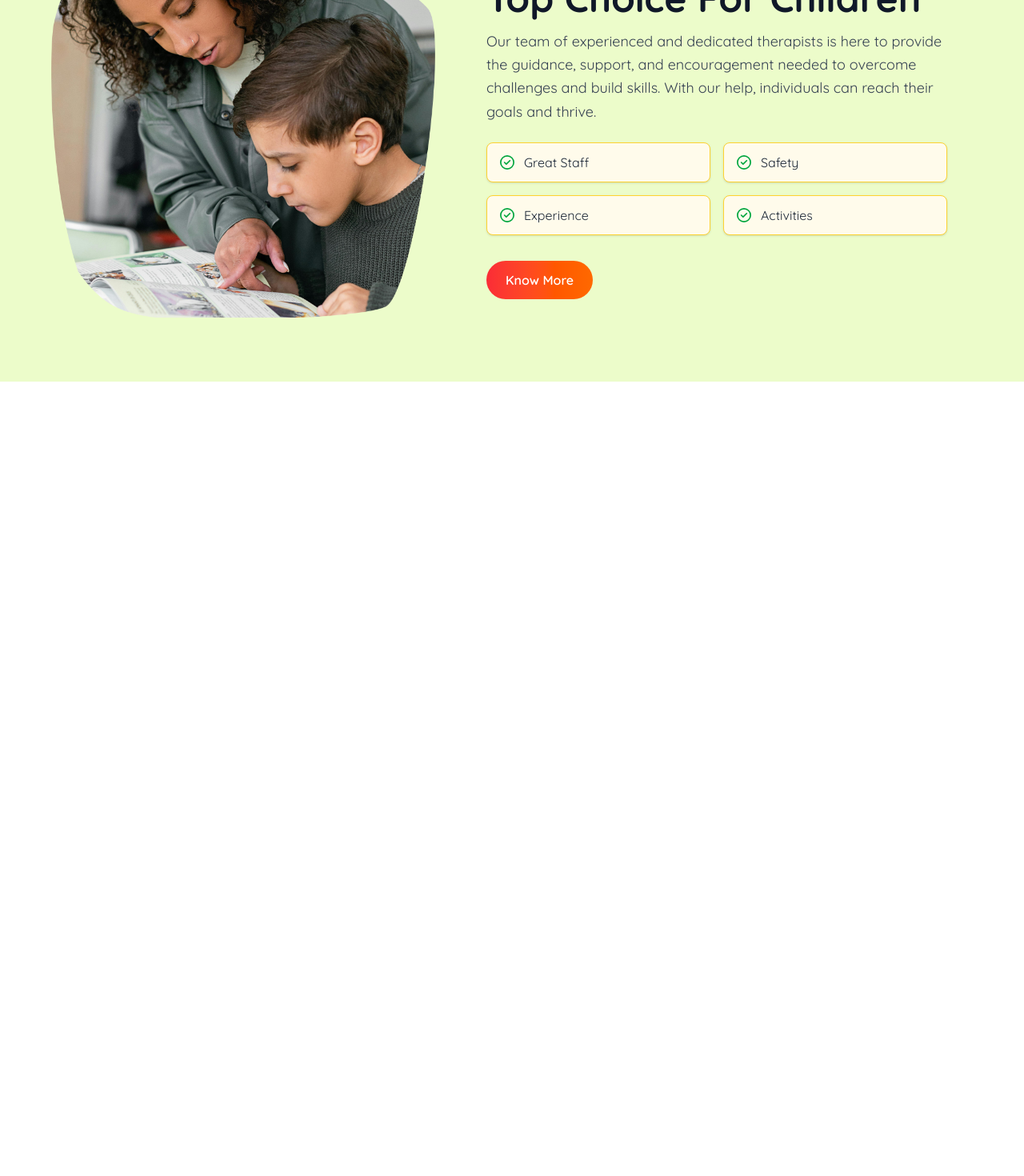
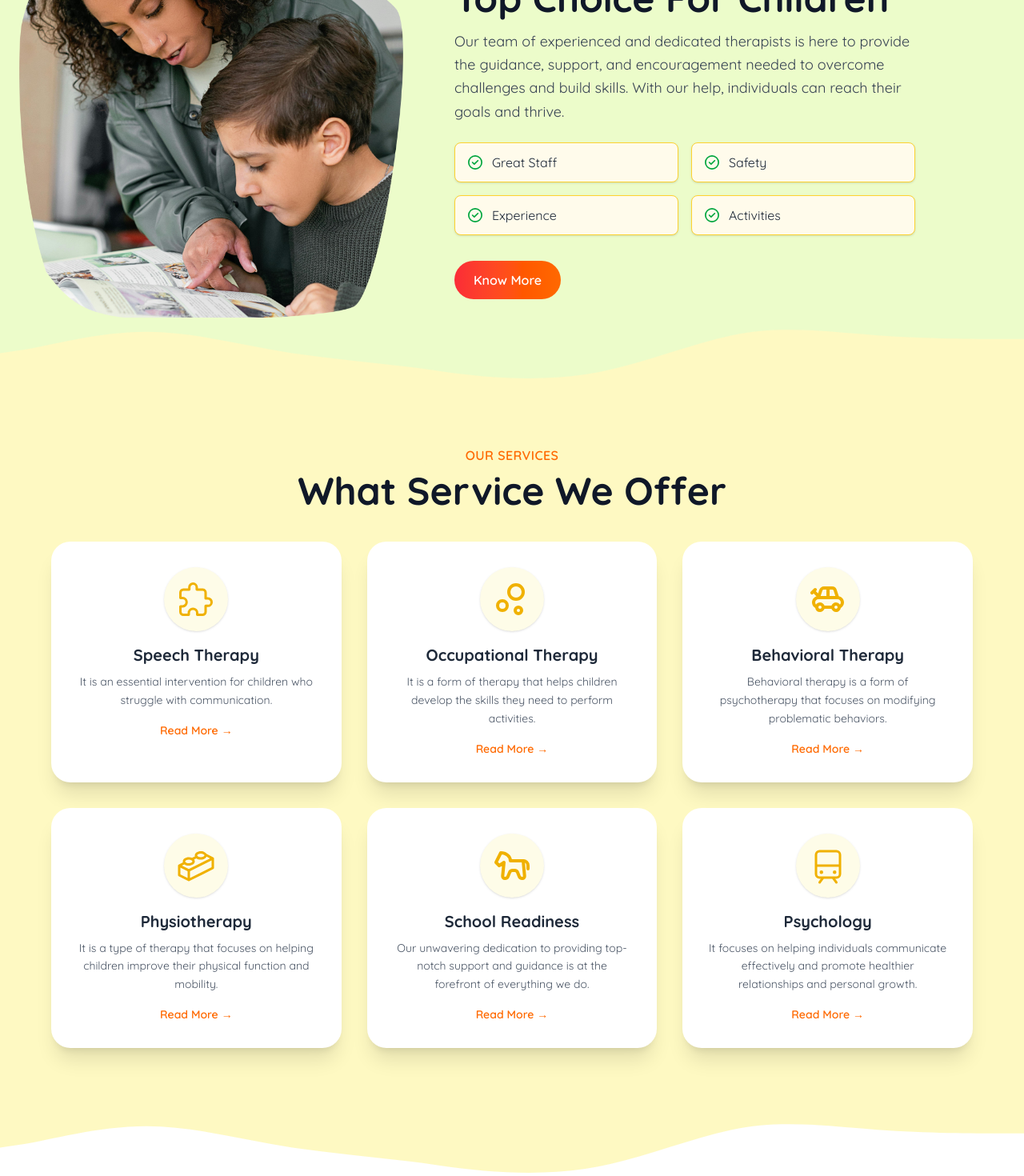
Before and after one commit to KattachaithanyaKumar/TeachAndLearn, a React (Vite) app: page / in a window 1280 px wide. Shown: the part 1239-2709 px from the top of the page at 80% size. Before the commit the page ends 1716 px from the top, so only its background shows below. Built offline with nearby package versions, Linux system fonts and the light colour scheme.

Commit message:
added services sections and some small changes

```diff
--- a/src/CONSTANTS.js
+++ b/src/CONSTANTS.js
@@ -2,6 +2,12 @@ import { SlBadge } from "react-icons/sl";
 import { GoPeople } from "react-icons/go";
 import { FaRegHeart } from "react-icons/fa";
 import { MdOutlineMedicalServices } from "react-icons/md";
+import { IoExtensionPuzzleOutline } from "react-icons/io5";
+import { TbChartBubble } from "react-icons/tb";
+import { MdOutlineToys } from "react-icons/md";
+import { PiLego } from "react-icons/pi";
+import { TbHorse } from "react-icons/tb";
+import { PiTrainSimple } from "react-icons/pi";
 
 export const navItems = [
   {
@@ -71,3 +77,42 @@ export const aboutUs = {
     "Our team of experienced and dedicated therapists is here to provide the guidance, support, and encouragement needed to overcome challenges and build skills. With our help, individuals can reach their goals and thrive.",
   items: ["Great Staff", "Safety", "Experience", "Activities"],
 };
+
+export const services = [
+  {
+    name: "Speech Therapy",
+    description:
+      "It is an essential intervention for children who struggle with communication.",
+    icon: IoExtensionPuzzleOutline,
+  },
+  {
+    name: "Occupational Therapy",
+    description:
+      "It is a form of therapy that helps children develop the skills they need to perform activities.",
+    icon: TbChartBubble,
+  },
+  {
+    name: "Behavioral Therapy",
+    description:
+      "Behavioral therapy is a form of psychotherapy that focuses on modifying problematic behaviors.",
+    icon: MdOutlineToys,
+  },
+  {
+    name: "Physiotherapy",
+    description:
+      "It is a type of therapy that focuses on helping children improve their physical function and mobility.",
+    icon: PiLego,
+  },
+  {
+    name: "School Readiness",
+    description:
+      "Our unwavering dedication to providing top-notch support and guidance is at the forefront of everything we do.",
+    icon: TbHorse,
+  },
+  {
+    name: "Psychology",
+    description:
+      "It focuses on helping individuals communicate effectively and promote healthier relationships and personal growth.",
+    icon: PiTrainSimple,
+  },
+];
--- a/src/components/Navbar.jsx
+++ b/src/components/Navbar.jsx
@@ -1,4 +1,4 @@
-import React, { useState } from "react";
+import React, { useState, useEffect } from "react";
 import { Link } from "react-router-dom";
 import { HiMenu, HiX } from "react-icons/hi";
 import logo from "../assets/logo-full.png";
@@ -7,9 +7,26 @@ import Button from "./Button";
 
 const Navbar = () => {
   const [menuOpen, setMenuOpen] = useState(false);
+  const [scrolled, setScrolled] = useState(false);
+
+  // Scroll effect
+  useEffect(() => {
+    const handleScroll = () => {
+      setScrolled(window.scrollY > 50); // adjust threshold if needed
+    };
+
+    window.addEventListener("scroll", handleScroll);
+    return () => window.removeEventListener("scroll", handleScroll);
+  }, []);
 
   return (
-    <div className="bg-white shadow w-full h-24 px-6 md:px-12 flex items-center justify-between relative">
+    <div
+      className={`fixed top-0 left-0 w-full h-24 px-6 md:px-12 flex items-center justify-between z-50 transition-all duration-300 ${
+        scrolled
+          ? "bg-white shadow-md backdrop-blur-lg"
+          : "bg-transparent text-white"
+      }`}
+    >
       {/* Logo */}
       <img src={logo} alt="logo" className="w-[160px] md:w-[200px]" />
 
@@ -20,7 +37,11 @@ const Navbar = () => {
             <Link
               key={index}
               to={item.path}
-              className="px-4 py-2 rounded-full font-medium text-gray-700 hover:bg-red-100 hover:text-red-600 transition-all duration-200 transform"
+              className={`px-4 py-2 rounded-full font-medium transition-all duration-200 text-gray-700 ${
+                scrolled
+                  ? " hover:bg-red-100 hover:text-red-600"
+                  : "hover:text-orange-500"
+              }`}
             >
               {item.label}
             </Link>
@@ -33,7 +54,9 @@ const Navbar = () => {
       <div className="md:hidden flex items-center">
         <button
           onClick={() => setMenuOpen(!menuOpen)}
-          className="text-3xl text-red-600"
+          className={`text-3xl ${
+            scrolled ? "text-red-600" : "text-white"
+          } transition-all duration-300`}
         >
           {menuOpen ? <HiX /> : <HiMenu />}
         </button>
--- a/src/pages/Home.jsx
+++ b/src/pages/Home.jsx
@@ -3,7 +3,7 @@ import { IoIosArrowRoundForward } from "react-icons/io";
 import { FiPhone } from "react-icons/fi";
 import { FaRegCircleCheck } from "react-icons/fa6";
 
-import { aboutUs, statistics } from "../CONSTANTS";
+import { aboutUs, services, statistics } from "../CONSTANTS";
 import Button from "../components/Button";
 import Navbar from "../components/Navbar";
 
@@ -16,7 +16,10 @@ const Home = () => {
     <div>
       <Navbar />
       {/* Section with child image and text */}
-      <section className="relative z-10 bg-amber-100 overflow-hidden" id="hero">
+      <section
+        className="relative z-10 bg-amber-100 overflow-hidden pt-24"
+        id="hero"
+      >
         <div className="flex flex-col md:flex-row items-center justify-center w-full px-4 md:px-12 py-16 gap-8 relative z-10">
           {/* Left Content */}
           <div className="w-full md:w-1/2 flex flex-col gap-2">
@@ -54,7 +57,7 @@ const Home = () => {
             <img
               src={child}
               alt="Child smiling with a stack of books"
-              className="w-full md:block hidden"
+              className="w-full md:block hidden scale-125"
             />
           </div>
         </div>
@@ -81,7 +84,7 @@ const Home = () => {
         id="statistics"
       >
         <div className="flex justify-center items-center pb-20 relative z-10">
-          <div className="w-[90%] grid grid-cols-2 md:grid-cols-4 gap-6 text-center">
+          <div className="w-[80%] grid grid-cols-2 md:grid-cols-4 gap-6 text-center">
             {statistics.map((item, index) => {
               const Icon = item.icon;
               return (
@@ -120,11 +123,12 @@ const Home = () => {
         </div>
       </section>
 
+      {/* ABOUT US */}
       <section
         id="about-us"
-        className="bg-lime-100 px-6 py-20 flex justify-center items-center"
+        className="relative bg-lime-100 px-6 py-20 flex justify-center items-center overflow-hidden"
       >
-        <div className="flex flex-col md:flex-row gap-16 w-full max-w-6xl items-center">
+        <div className="flex flex-col md:flex-row gap-16 w-full max-w-7xl items-center">
           {/* Image with Mask */}
           <div className="flex-shrink-0">
             <img
@@ -173,6 +177,81 @@ const Home = () => {
             <Button>Know More</Button>
           </div>
         </div>
+
+        {/* Wave at bottom */}
+        <div className="absolute bottom-0 left-0 w-full z-0">
+          <svg
+            xmlns="http://www.w3.org/2000/svg"
+            viewBox="0 0 1440 180"
+            className="w-full h-[80px]"
+            preserveAspectRatio="none"
+          >
+            <path
+              fill="#fef9c2"
+              d="M0,100L34.3,90C68.6,80,137,40,206,40C274.3,40,343,80,411,100C480,120,549,130,617,150C685.7,170,754,180,823,160C891.4,140,960,80,1029,50C1097.1,20,1166,40,1234,50C1302.9,60,1371,60,1406,60L1440,60L1440,180L1405.7,180C1371.4,180,1303,180,1234,180C1165.7,180,1097,180,1029,180C960,180,891,180,823,180C754.3,180,686,180,617,180C548.6,180,480,180,411,180C342.9,180,274,180,206,180C137.1,180,69,180,34,180L0,180Z"
+            />
+          </svg>
+        </div>
+      </section>
+
+      {/* SERVICES */}
+      <section
+        id="services"
+        className="bg-yellow-100 relative flex items-center justify-center py-20 px-4 overflow-hidden"
+      >
+        <div className="max-w-6xl w-full">
+          <p className="text-orange-500 font-semibold text-sm md:text-base uppercase tracking-wide mb-2 text-center">
+            Our Services
+          </p>
+          <h1 className="text-3xl md:text-5xl font-bold text-gray-900 mb-10 text-center">
+            What Service We Offer
+          </h1>
+
+          <div className="grid grid-cols-1 sm:grid-cols-2 md:grid-cols-3 gap-8 pb-20">
+            {services.map((item, index) => {
+              const Icon = item.icon;
+              return (
+                <div
+                  key={index}
+                  className="bg-white rounded-3xl shadow-xl p-8 flex flex-col items-center text-center hover:scale-105 transition-transform duration-300"
+                >
+                  {Icon && (
+                    <div className="bg-yellow-50 p-4 rounded-full mb-4 shadow-sm">
+                      <Icon className="text-5xl text-yellow-500" />
+                    </div>
+                  )}
+                  <h2 className="text-xl font-bold text-gray-800 mb-2">
+                    {item.name}
+                  </h2>
+                  <p className="text-gray-600 text-sm leading-relaxed mb-4">
+                    {item.description}
+                  </p>
+                  <a
+                    href="#"
+                    className="text-orange-500 font-semibold text-sm hover:underline transition-all duration-200"
+                  >
+                    Read More →
+                  </a>
+                </div>
+              );
+            })}
+          </div>
+        </div>
+
+        {/* Wave at bottom */}
+        <div className="absolute bottom-0 left-0 w-full z-0">
+          <svg
+            xmlns="http://www.w3.org/2000/svg"
+            viewBox="0 0 1440 180"
+            className="w-full h-[80px]"
+            preserveAspectRatio="none"
+          >
+            <path
+              fill="#fff"
+              d="M0,100L34.3,90C68.6,80,137,40,206,40C274.3,40,343,80,411,100C480,120,549,130,617,150C685.7,170,754,180,823,160C891.4,140,960,80,1029,50C1097.1,20,1166,40,1234,50C1302.9,60,1371,60,1406,60L1440,60L1440,180L1405.7,180C1371.4,180,1303,180,1234,180C1165.7,180,1097,180,1029,180C960,180,891,180,823,180C754.3,180,686,180,617,180C548.6,180,480,180,411,180C342.9,180,274,180,206,180C137.1,180,69,180,34,180L0,180Z"
+            />
+          </svg>
+        </div>
       </section>
     </div>
   );
```
